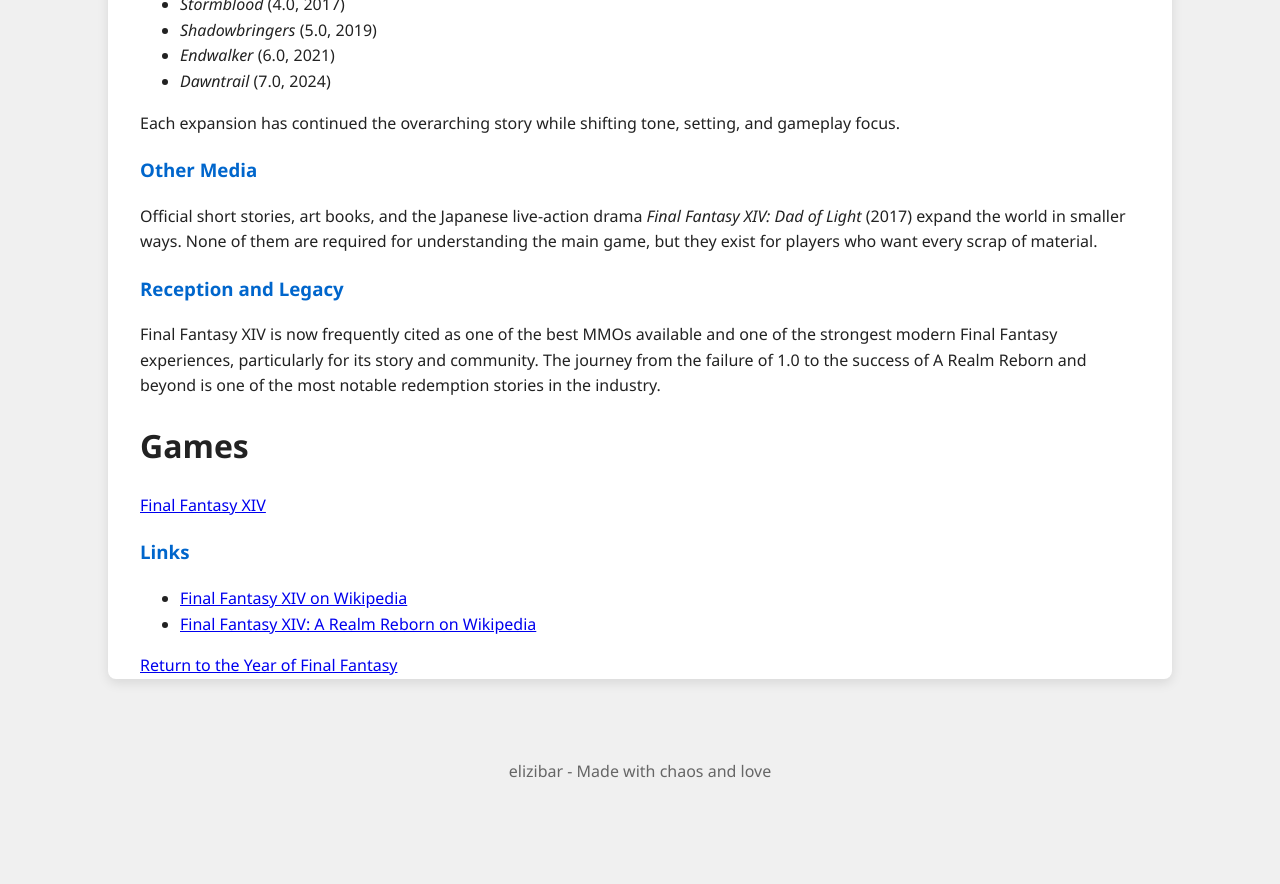
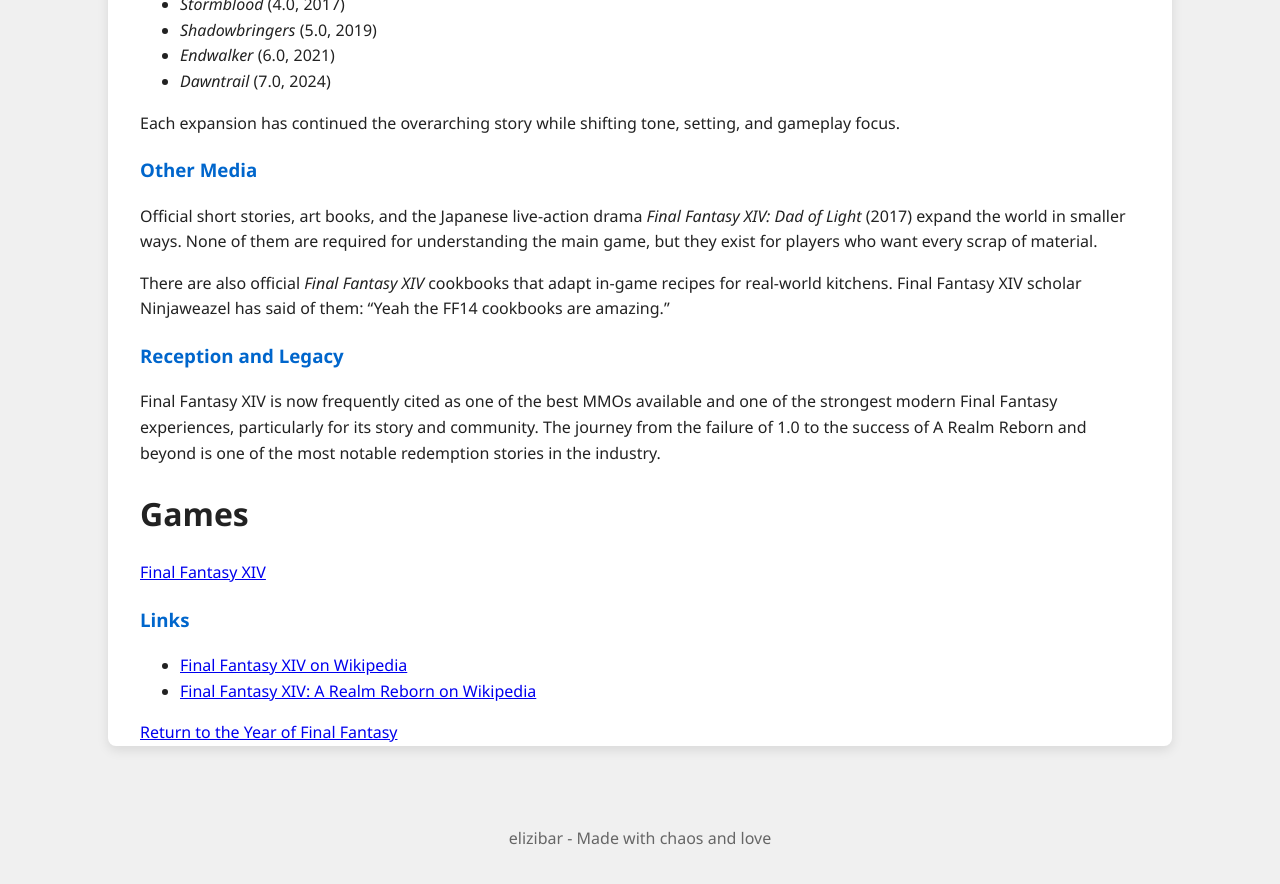
Before and after one commit to elizibar/elizibar.github.io, a Jekyll site: the page built from yearoffinalfantasy/Series/ff14series.md, in a window 1280 px wide and 900 px high, scrolled down 1119 px. Shown: the top 884 px of the window. Built offline with Jekyll 4.4.1, drawn with Linux system fonts in a browser that asks for light colours; before the commit the page ends 1951 px from its top, so only the background shows below that.

Commit message:
Update ff14series.md

```diff
--- a/yearoffinalfantasy/Series/ff14series.md
+++ b/yearoffinalfantasy/Series/ff14series.md
@@ -41,6 +41,8 @@
 
 Official short stories, art books, and the Japanese live-action drama *Final Fantasy XIV: Dad of Light* (2017) expand the world in smaller ways. None of them are required for understanding the main game, but they exist for players who want every scrap of material.
 
+There are also official *Final Fantasy XIV* cookbooks that adapt in-game recipes for real-world kitchens. Final Fantasy XIV scholar Ninjaweazel has said of them: "Yeah the FF14 cookbooks are amazing."
+
 ### Reception and Legacy
 
 Final Fantasy XIV is now frequently cited as one of the best MMOs available and one of the strongest modern Final Fantasy experiences, particularly for its story and community. The journey from the failure of 1.0 to the success of A Realm Reborn and beyond is one of the most notable redemption stories in the industry.
```
